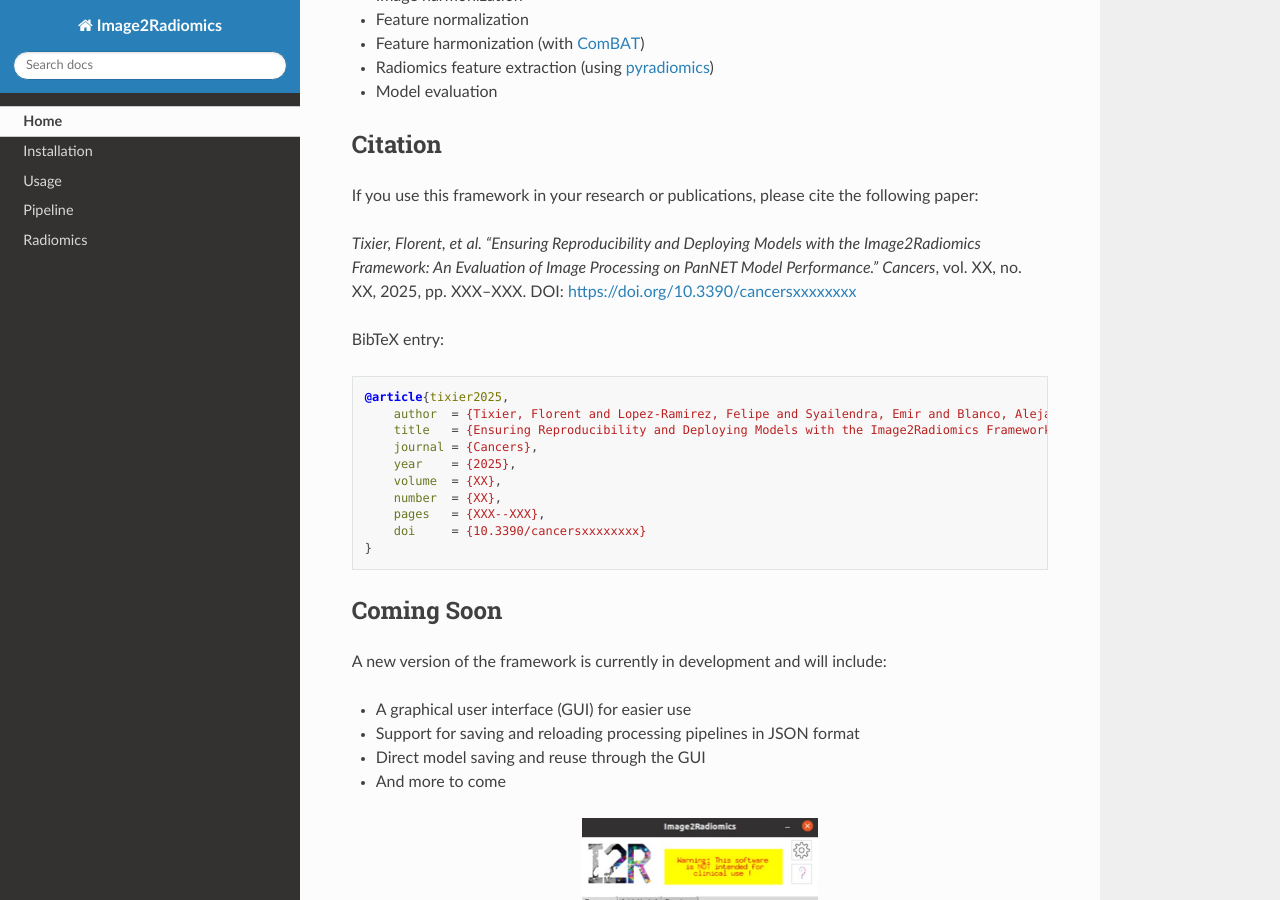
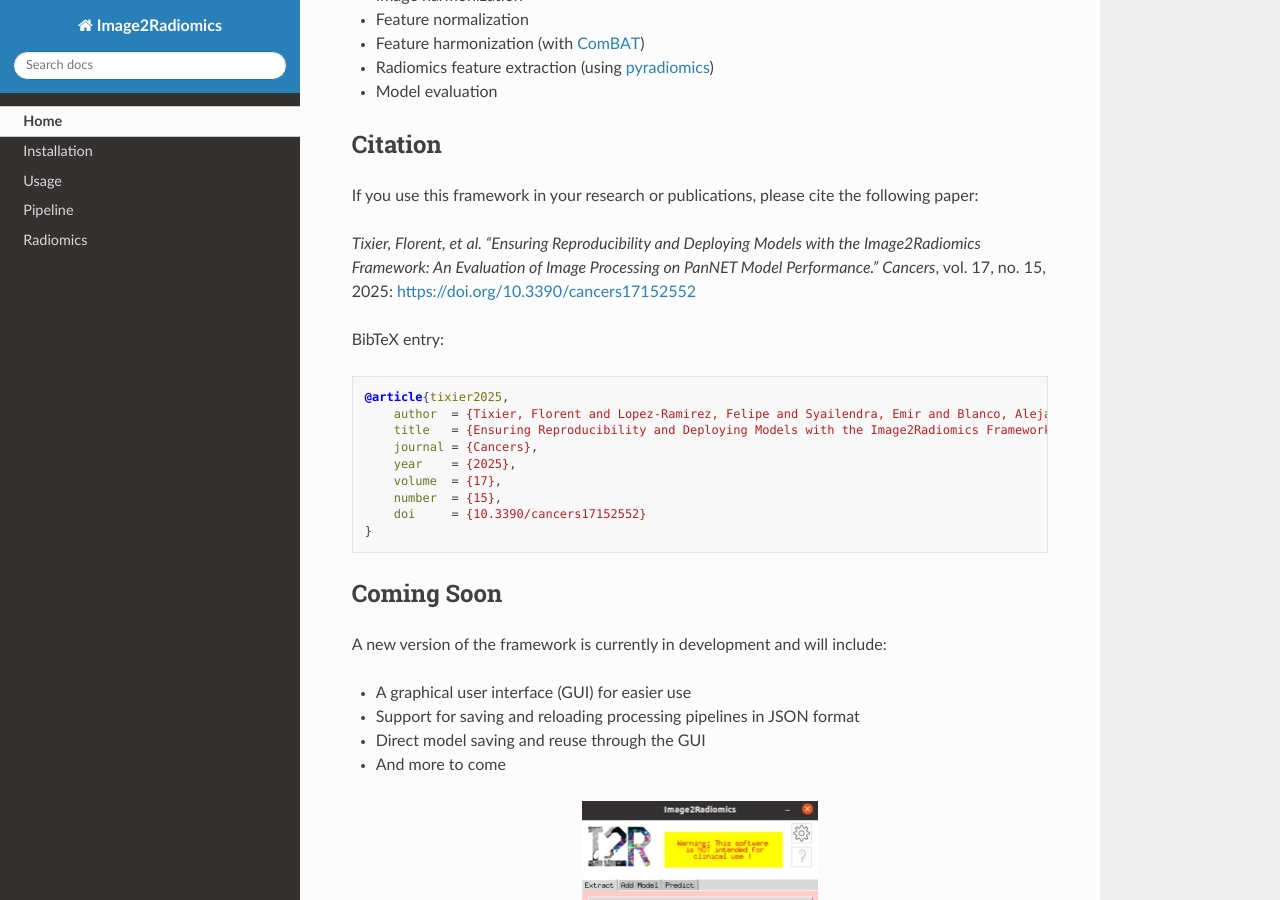
Before and after one commit to FlTixier/I2R, a Sphinx documentation site: the page built from docs/source/index.rst, in a window 1280 px wide and 900 px high, scrolled down 512 px. Built offline with Sphinx 7.4.7 and the Read the Docs theme 3.1.0, drawn with Linux system fonts in a browser that asks for light colours.

Commit message:
Update index.rst

```diff
--- a/docs/source/index.rst
+++ b/docs/source/index.rst
@@ -30,7 +30,7 @@
 
 If you use this framework in your research or publications, please cite the following paper:
 
-*Tixier, Florent, et al. "Ensuring Reproducibility and Deploying Models with the Image2Radiomics Framework: An Evaluation of Image Processing on PanNET Model Performance."* *Cancers*, vol. XX, no. XX, 2025, pp. XXX–XXX. DOI: `https://doi.org/10.3390/cancersxxxxxxxx <https://doi.org/10.3390/cancersxxxxxxxx>`_
+*Tixier, Florent, et al. "Ensuring Reproducibility and Deploying Models with the Image2Radiomics Framework: An Evaluation of Image Processing on PanNET Model Performance."* *Cancers*, vol. 17, no. 15, 2025: `https://doi.org/10.3390/cancers17152552 <https://doi.org/10.3390/cancers17152552>`_
 
 BibTeX entry:
 
@@ -41,10 +41,9 @@
         title   = {Ensuring Reproducibility and Deploying Models with the Image2Radiomics Framework: An Evaluation of Image Processing on PanNET Model Performance},
         journal = {Cancers},
         year    = {2025},
-        volume  = {XX},
-        number  = {XX},
-        pages   = {XXX--XXX},
-        doi     = {10.3390/cancersxxxxxxxx}
+        volume  = {17},
+        number  = {15},
+        doi     = {10.3390/cancers17152552}
     }
 
 .. _coming_soon:
```
